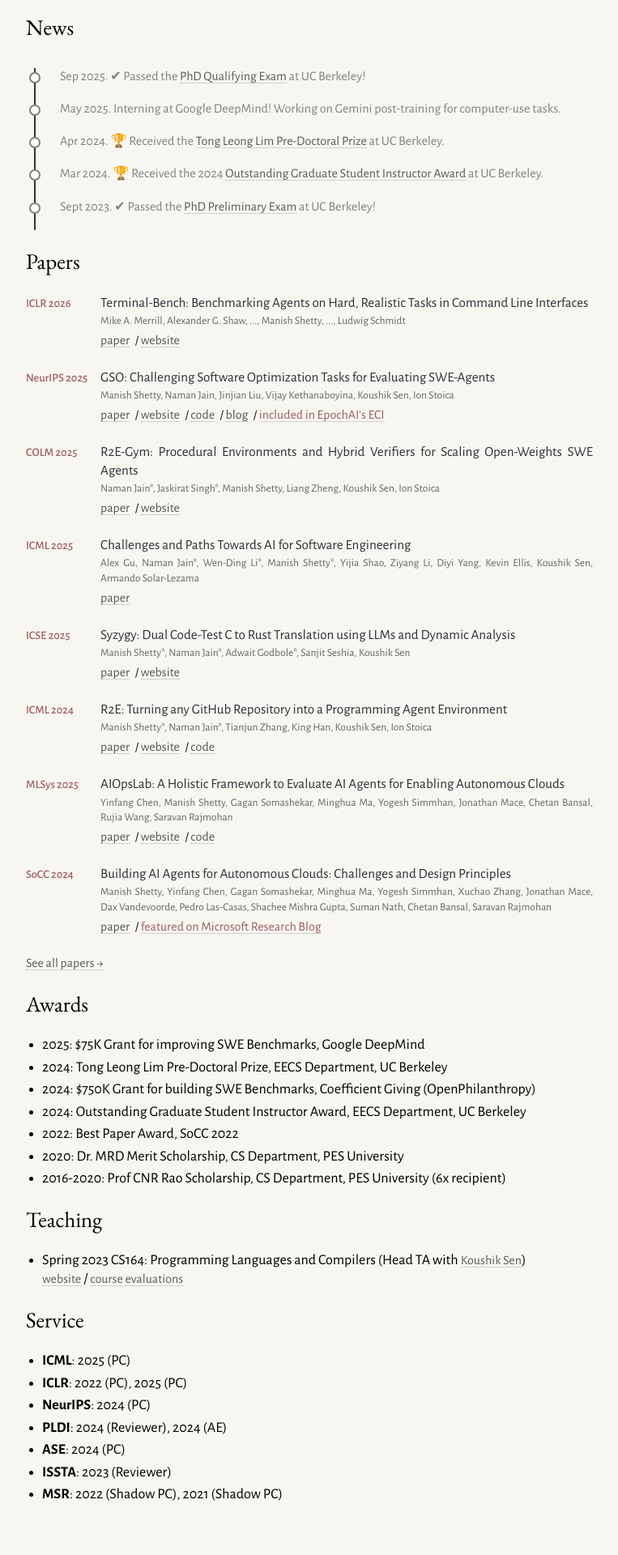
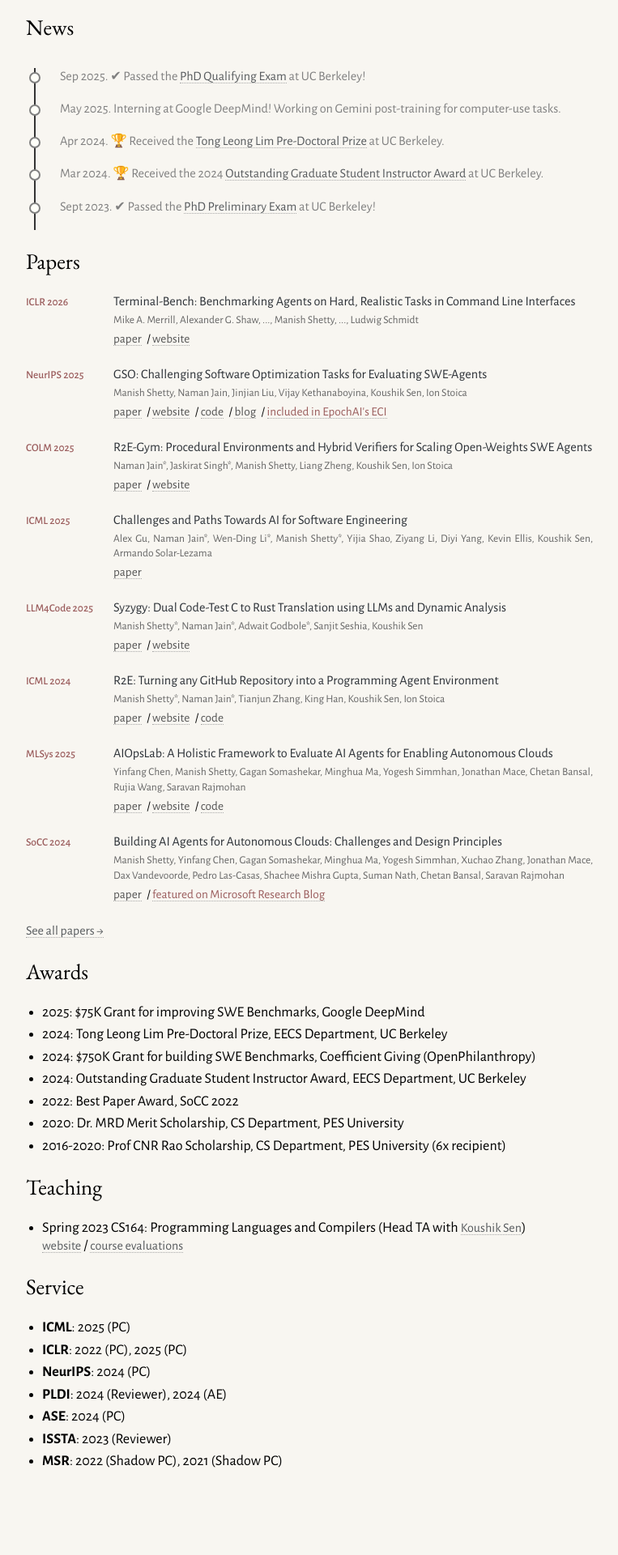
Before and after one commit to manishshettym/manishshettym.github.io, a Jekyll site: the page built from index.md, in a window 1280 px wide. Shown: the part 370-2290 px from the top of the page at 81% size, without its empty margins (258-1021 px from the left). Built offline with Jekyll 4.4.1, drawn with Linux system fonts in a browser that asks for light colours; a style sheet for code colours, icons or effects is not loaded; after the commit the page ends 2249 px from its top, so only the background shows below that; grey boxes are pictures that could not be loaded.

Commit message:
style: update paper venue and tighten pub layout
Fix the Syzygy venue label and refine the publications list spacing and font sizing.

Co-authored-by: Cursor <cursoragent@cursor.com>

```diff
--- a/_data/papers.yml
+++ b/_data/papers.yml
@@ -31,7 +31,7 @@
 
 - title: "Syzygy: Dual Code-Test C to Rust Translation using LLMs and Dynamic Analysis"
   authors: "Manish Shetty*, Naman Jain*, Adwait Godbole*, Sanjit Seshia, Koushik Sen"
-  venue: "ICSE 2025"
+  venue: "LLM4Code 2025"
   paper: "https://syzygy-project.github.io/assets/paper.pdf"
   website: "https://syzygy-project.github.io/"
   featured: true
--- a/_sass/_style.scss
+++ b/_sass/_style.scss
@@ -67,14 +67,14 @@ h1, h2, h3 {
 /* Publication list - two-column layout */
 .pub-compact {
     display: grid;
-    grid-template-columns: 85px 1fr;
-    gap: 0 7px;
+    grid-template-columns: 100px 1fr;
+    gap: 0 8px;
     margin-bottom: 24px;
     align-items: baseline;
 }
 
 .pub-venue {
-    font-size: 0.8em;
+    font-size: 0.75em;
     font-weight: 500;
     color: #9b5d5d;
     white-space: nowrap;
@@ -93,7 +93,7 @@ body.dark-mode .pub-venue {
 
 .pub-title {
     font-weight: 400;
-    font-size: 0.95em;
+    font-size: 0.9em;
     color: #2c3137;
     border-bottom: none;
     line-height: 1.35;
@@ -126,6 +126,7 @@ body.dark-mode .pub-authors {
 .pub-links a {
     color: #555;
     margin-right: 4px;
+    font-size: inherit;
 }
 
 .pub-links a:hover {
```
